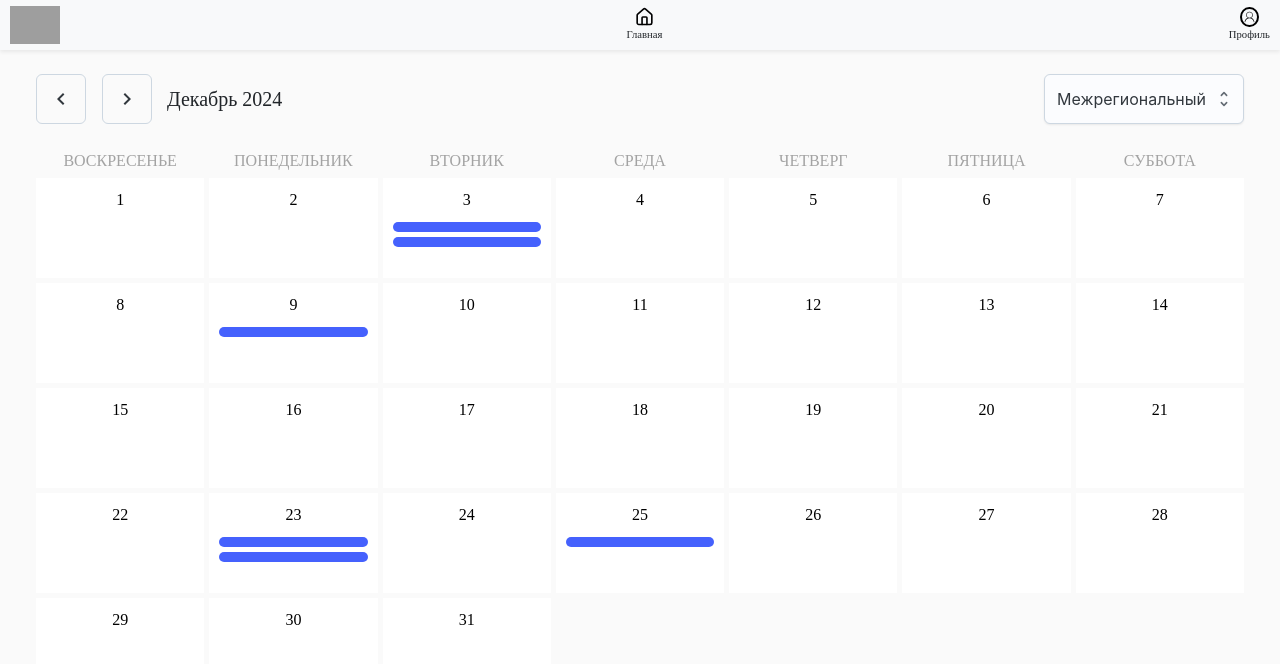
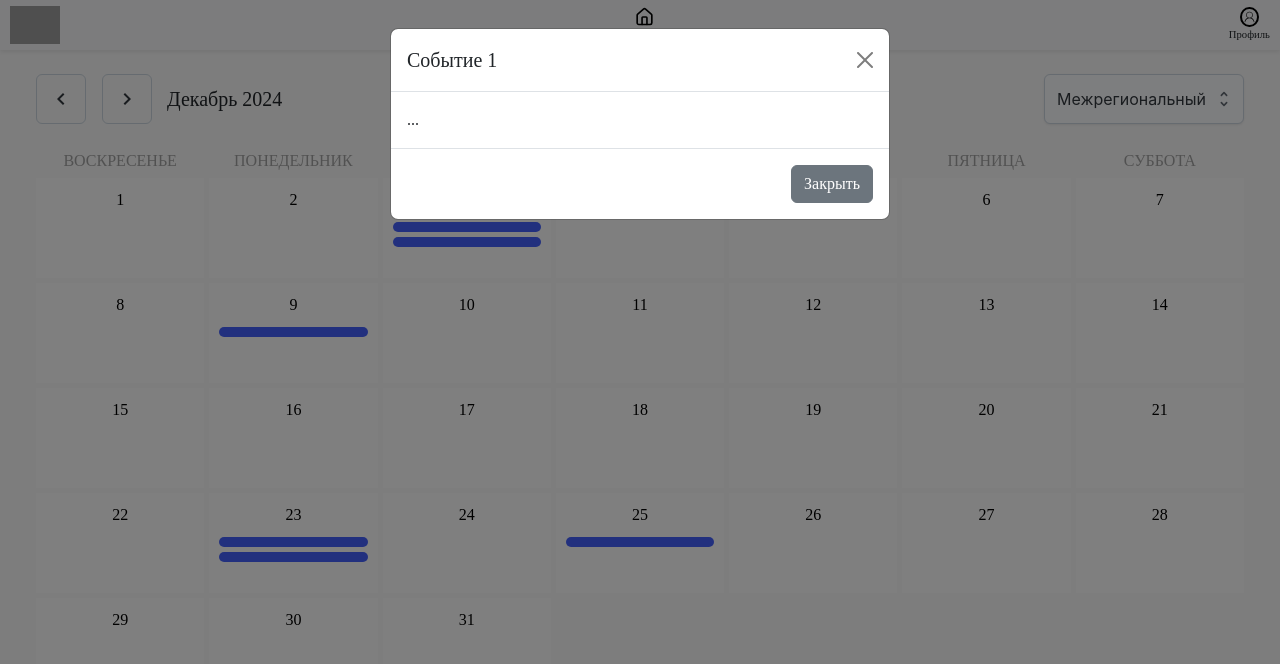
Before and after one commit to nestyurkin-p/SportAfisha.RF, a React (Vite) app in the folder frontend/: page / in a window 1280 px wide. Both pictures are taken after a click on the element 466 px from the left and 227 px from the top of the page. Shown: the top 664 px of the page. Built offline with nearby package versions, Linux system fonts and the light colour scheme; grey boxes are pictures that could not be loaded; a web font is replaced by a local one.

Commit message:
frontend: sketch event info modal within calendar

```diff
--- a/frontend/package.json
+++ b/frontend/package.json
@@ -16,6 +16,7 @@
     "@mui/icons-material": "^6.1.10",
     "@mui/joy": "^5.0.0-beta.48",
     "@mui/material": "^6.1.10",
+    "jotai": "^2.10.3",
     "react": "^18.3.1",
     "react-dom": "^18.3.1",
     "react-router": "^7.0.2"
--- a/frontend/src/comps/event_calendar/EventCalendar.tsx
+++ b/frontend/src/comps/event_calendar/EventCalendar.tsx
@@ -1,8 +1,11 @@
 import "./EventCalendar.css";
+import { atom, useAtomValue, useSetAtom } from "jotai";
 import Button from "@mui/joy/Button";
 import Select from "@mui/joy/Select";
 import Option from "@mui/joy/Option";
 import { ChevronLeft, ChevronRight } from "@mui/icons-material";
+
+const eventAtom = atom();
 
 function OfficeFilter() {
   return (
@@ -46,14 +49,61 @@
   );
 }
 
+function CalendarEventModal() {
+  const event = useAtomValue(eventAtom);
+  return (
+    <div
+      className="modal fade"
+      id="calendarEventInfoModal"
+      tabindex="-1"
+      aria-labelledby="exampleModalLabel"
+      aria-hidden="true"
+    >
+      <div className="modal-dialog">
+        <div className="modal-content">
+          <div className="modal-header">
+            <h1 className="modal-title fs-5" id="exampleModalLabel">
+              {event}
+            </h1>
+            <button
+              type="button"
+              className="btn-close"
+              data-bs-dismiss="modal"
+              aria-label="Close"
+            ></button>
+          </div>
+          <div className="modal-body">...</div>
+          <div className="modal-footer">
+            <button
+              type="button"
+              className="btn btn-secondary"
+              data-bs-dismiss="modal"
+            >
+              Закрыть
+            </button>
+          </div>
+        </div>
+      </div>
+    </div>
+  );
+}
+
 function CalendarGridCell({ day, idx }) {
+  const setEvent = useSetAtom(eventAtom);
   return (
     <div key={idx} className="day-cell">
       <span className="date">{day.date}</span>
       {day.events.length > 0 && (
         <div className="events">
           {day.events.map((event, eventIdx) => (
-            <div key={eventIdx} className="event" title={event}></div>
+            <div
+              key={eventIdx}
+              className="event"
+              title={"🔵 " + event}
+              data-bs-toggle="modal"
+              data-bs-target="#calendarEventInfoModal"
+              onClick={() => setEvent(event)}
+            ></div>
           ))}
         </div>
       )}
@@ -114,6 +164,7 @@
       <div className="event-calendar">
         <CalendarHeader />
         <CalendarGrid events={events} />
+        <CalendarEventModal />
       </div>
     </>
   );
```
Also changed, not shown: 1 other file (tests, documents, lock files or other folders).
